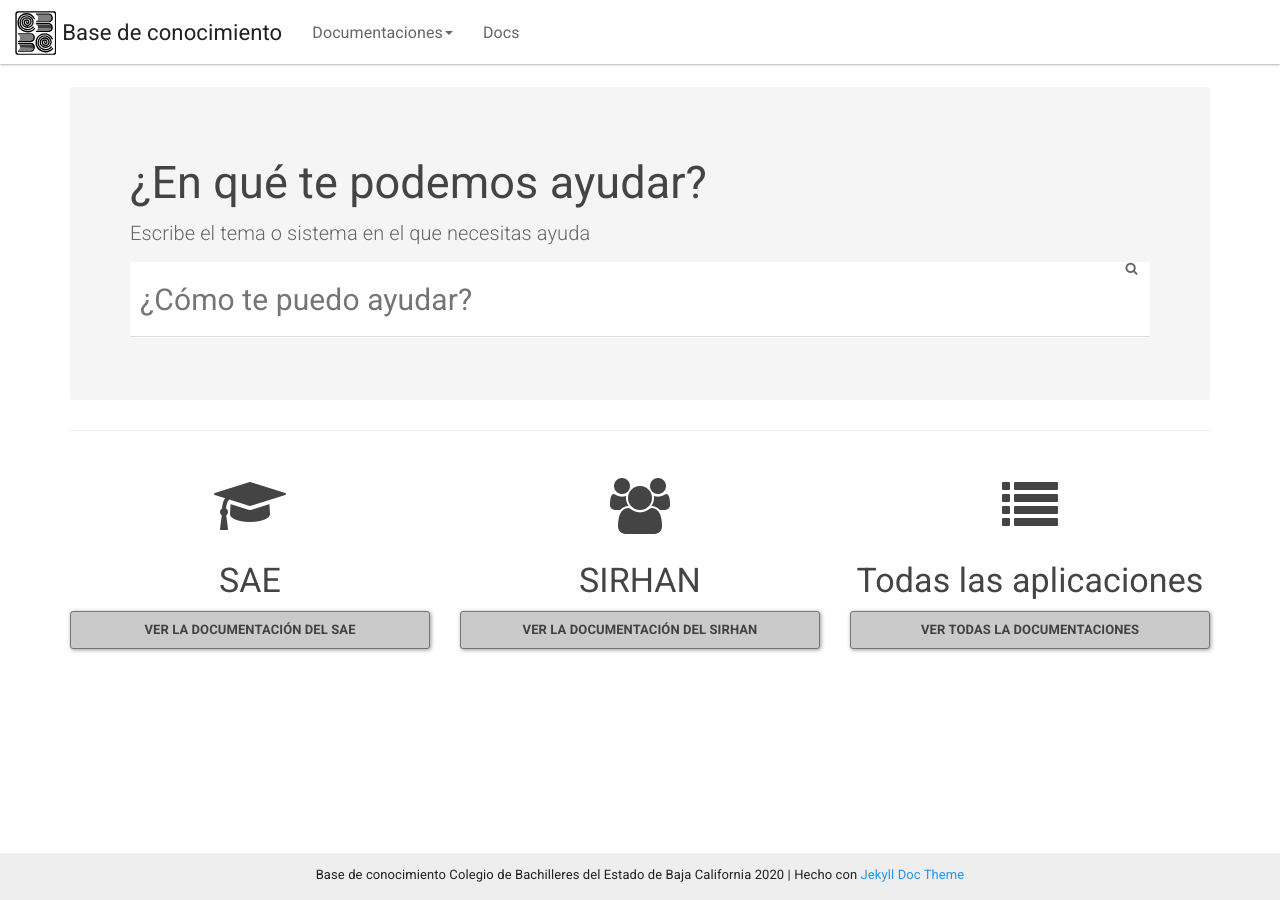
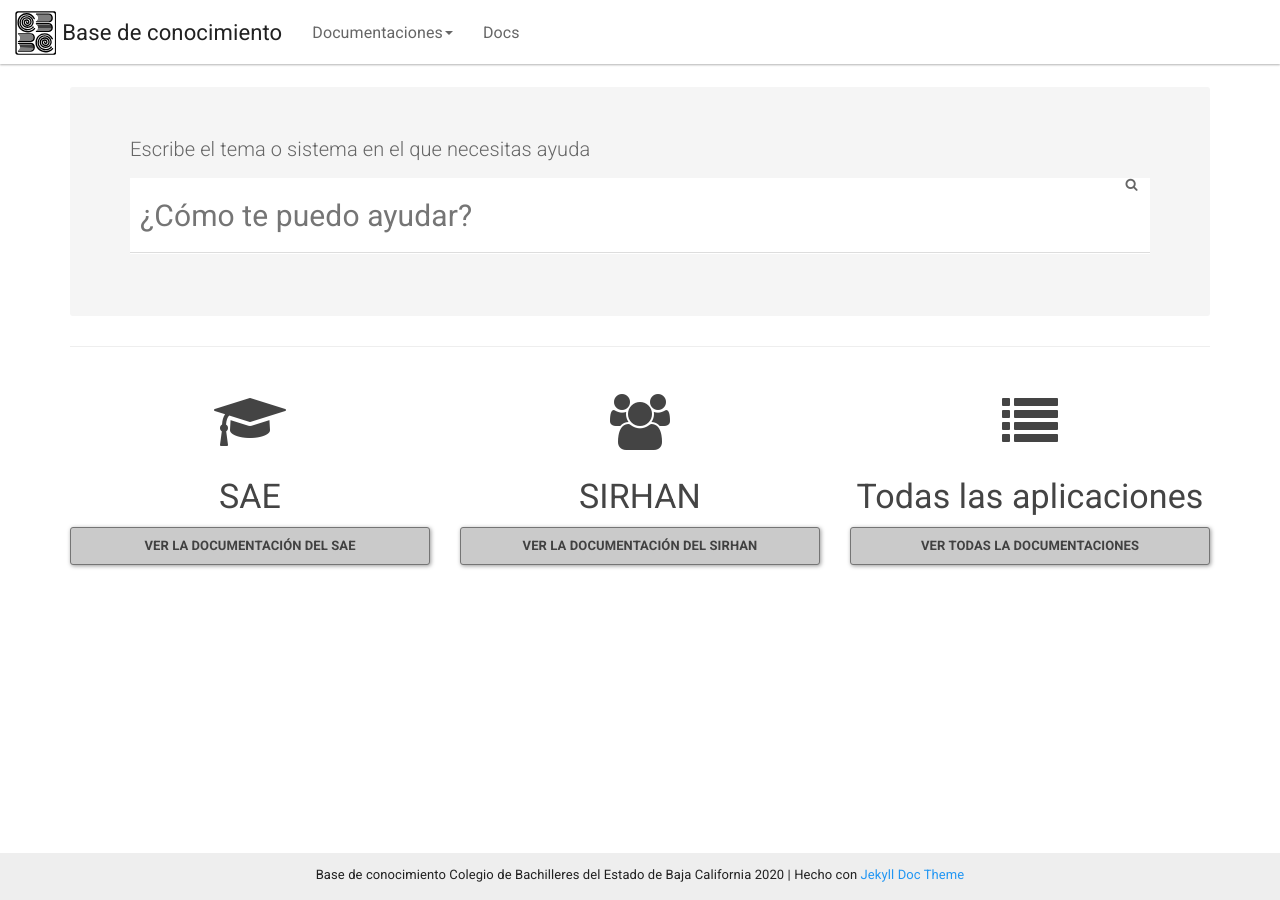
Before and after one commit to CoBachBC/centrodeayuda, a Jekyll site: the page built from docs/index.html, in a window 1280 px wide. Built offline with Jekyll 4.4.1, drawn with Linux system fonts in a browser that asks for light colours.

Commit message:
Update index.html

```diff
--- a/docs/index.html
+++ b/docs/index.html
@@ -4,7 +4,6 @@ layout: default
 
 <div class="container">
     <div class="jumbotron">
-        <h2 class="header-light regular-pad">¿En qué te podemos ayudar?</h2>
         <p class="lead">Escribe el tema o sistema en el que necesitas ayuda</p>
         <form">
             <div class="form-group has-feedback">
```
